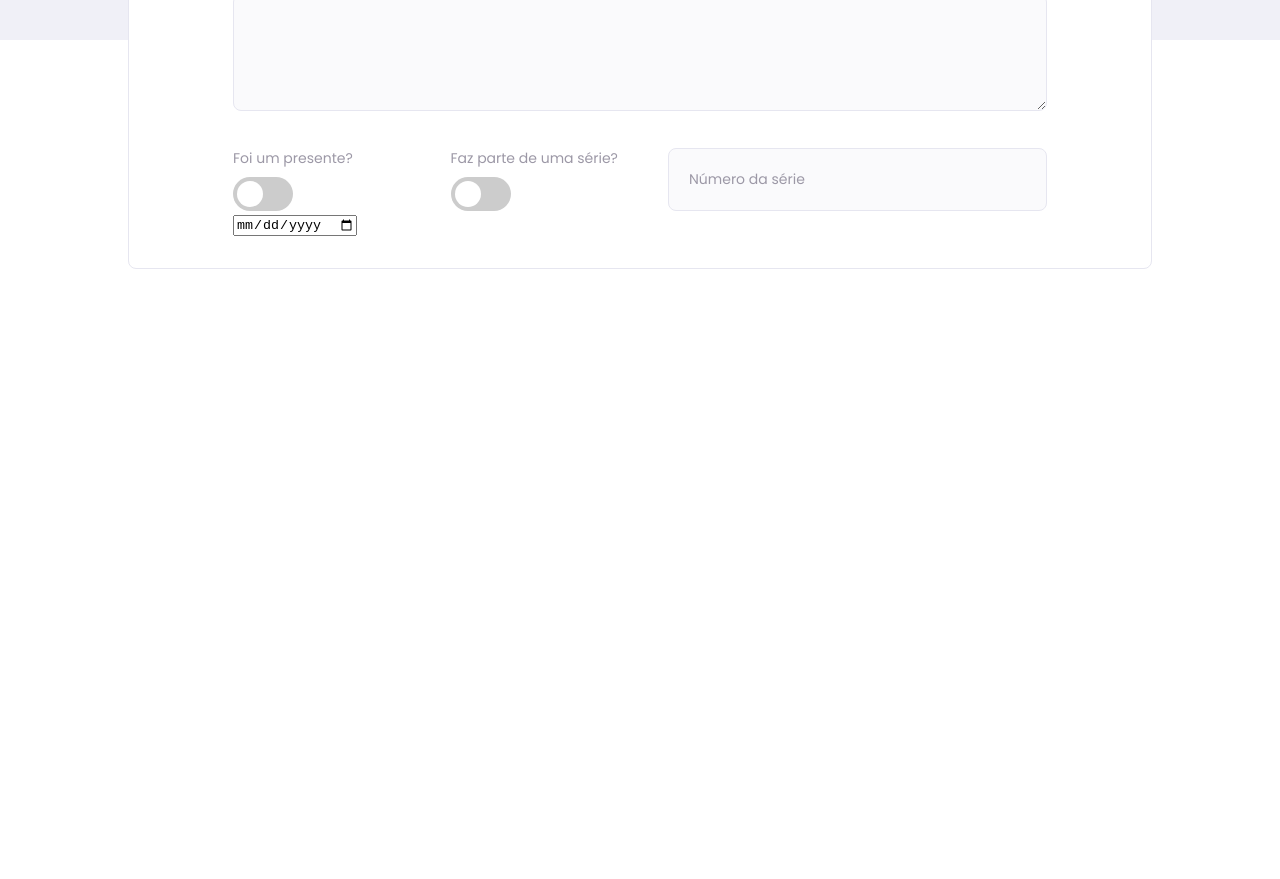
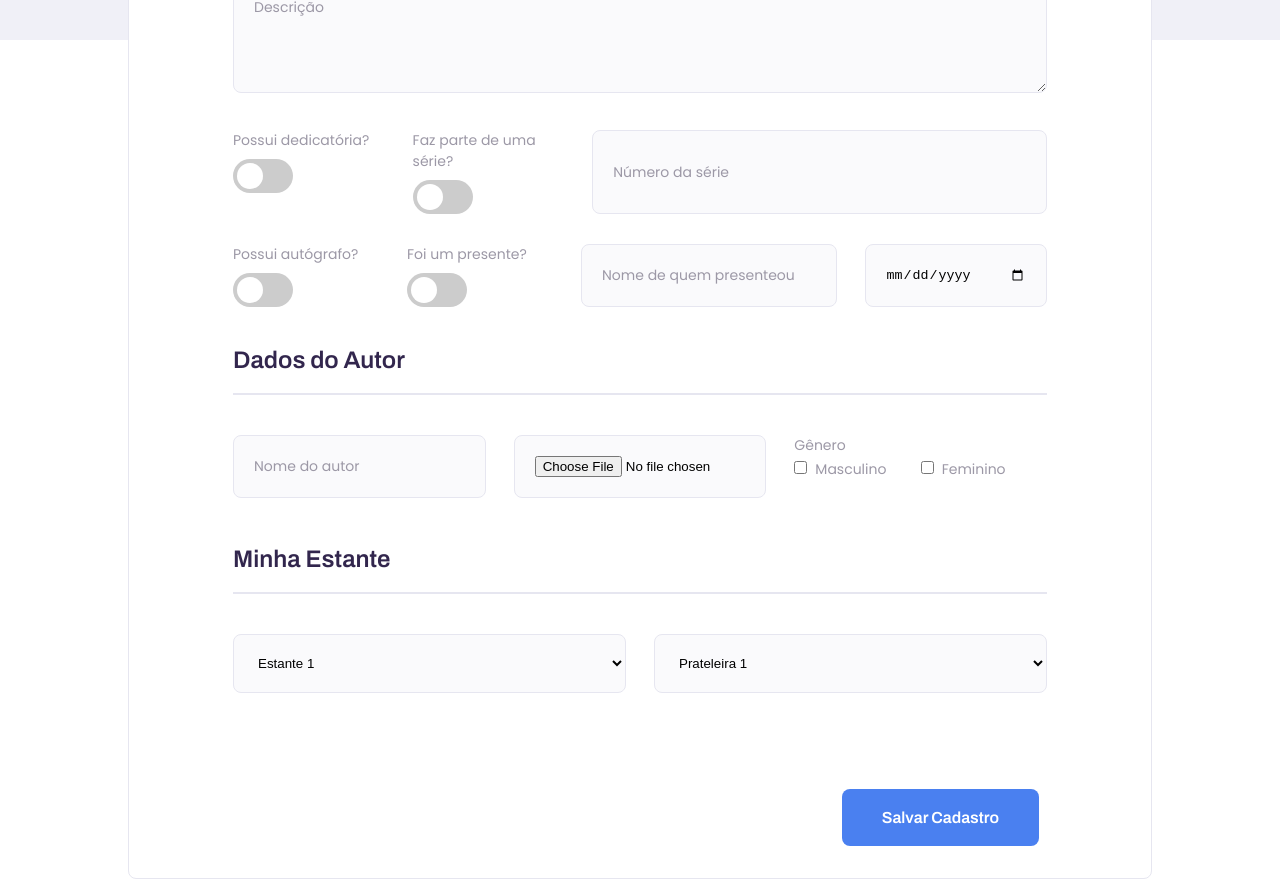
Before and after one commit to artur-coelho/minha-estante, a Vue app: page /newBook in a window 1280 px wide. Shown: the part 760-1639 px from the top of the page. Before the commit the page ends 1029 px from the top, so only its background shows below. Built offline with nearby package versions, Linux system fonts and the light colour scheme; a web font is replaced by a local one.

Commit message:
newbook form styles

```diff
--- a/src/components/books/BookRegistrationForm.vue
+++ b/src/components/books/BookRegistrationForm.vue
@@ -1,6 +1,6 @@
 <template>
-  <form-card title="Dados do livro">
-    <form class="" @submit.prevent="saveBook">
+  <form-card>
+    <form @submit.prevent="saveBook">
       <div class="form-header">
         <h3 class="form-title">Dados do Livro</h3>
         <hr />
@@ -26,17 +26,83 @@
         <input class="basic-input" type="text" placeholder="Idioma" />
       </div>
       <textarea
+        placeholder="Descrição"
         class="basic-input"
         id="description"
         rows="5"
         v-model.trim="description"
       ></textarea>
       <div class="book-data-two">
-        <base-toggle label="Foi um presente?"></base-toggle>
+        <base-toggle label="Possui dedicatória?"></base-toggle>
         <base-toggle label="Faz parte de uma série?"></base-toggle>
         <input class="basic-input" type="text" placeholder="Número da série" />
       </div>
-      <input type="date" name="" id="">
+      <div class="book-data-three">
+        <base-toggle label="Possui autógrafo?"></base-toggle>
+        <base-toggle label="Foi um presente?"></base-toggle>
+        <input
+          class="basic-input"
+          type="text"
+          placeholder="Nome de quem presenteou"
+        />
+        <input
+          class="basic-input"
+          type="date"
+          name=""
+          id=""
+          placeholder="Data"
+        />
+      </div>
+      <div class="form-header">
+        <h3 class="form-title">Dados do Autor</h3>
+        <hr />
+      </div>
+      <div class="author-data">
+        <input class="basic-input" type="text" placeholder="Nome do autor" />
+        <input class="basic-input" type="file" />
+        <div>
+          <h4>Gênero</h4>
+          <div class="checkbox-author">
+            <div>
+              <input type="checkbox" name="man" id="man" value="man" />
+              <label for="man">Masculino</label>
+            </div>
+            <div>
+              <input type="checkbox" name="woman" id="woman" value="woman" />
+              <label for="woman">Feminino</label>
+            </div>
+          </div>
+        </div>
+      </div>
+      <div class="form-header">
+        <h3 class="form-title">Minha Estante</h3>
+        <hr />
+      </div>
+      <div class="bookcase-data">
+        <select
+          class="basic-input"
+          placeholder="Selecione a estante"
+          name="bookcase"
+          id="bookcase"
+        >
+          <option value="bookcase1">Estante 1</option>
+          <option value="bookcase2">Estante 2</option>
+          <option value="bookcase3">Estante 3</option>
+        </select>
+        <select
+          class="basic-input"
+          placeholder="Selecione a prateleira"
+          name="shelf"
+          id="shelf"
+        >
+          <option value="shelf1">Prateleira 1</option>
+          <option value="shelf2">Prateleira 2</option>
+          <option value="shelf3">Prateleira 3</option>
+        </select>
+      </div>
+      <div class="button-container">
+        <base-button>Salvar Cadastro</base-button>
+      </div>
     </form>
   </form-card>
 </template>
@@ -51,13 +117,13 @@
   };
 </script>
 
-<style>
+<style scoped>
   hr {
     border: 1px solid #e6e6f0;
   }
 
   .form-header {
-    margin-bottom: 4rem;
+    margin-bottom: 40px;
   }
   .form-title {
     margin-bottom: 20px;
@@ -92,7 +158,54 @@
   .book-data-two {
     margin-top: 30px;
     display: grid;
-    grid-template-columns: 0.5fr 0.5fr 1fr;
+    grid-template-columns: 0.4fr 0.4fr 1.2fr;
     column-gap: 28px;
   }
+
+  .book-data-three {
+    margin-top: 30px;
+    margin-bottom: 40px;
+    display: grid;
+    grid-template-columns: 0.4fr 0.4fr 0.7fr 0.5fr;
+    column-gap: 28px;
+  }
+
+  .author-data {
+    margin-bottom: 48px;
+    display: grid;
+    grid-template-columns: 1fr 1fr 1fr;
+    column-gap: 28px;
+  }
+
+  h4,
+  label {
+    font-family: 'Poppins', sans-serif;
+    font-size: 14px;
+    font-weight: 400;
+    color: #9c98a6;
+  }
+
+  .checkbox-author {
+    display: grid;
+    grid-template-columns: 1fr 1fr;
+  }
+
+  input[type='checkbox'] {
+    display: inline;
+    width: auto;
+    border: none;
+    margin-right: 0.5rem;
+  }
+
+  .bookcase-data {
+    display: grid;
+    grid-template-columns: 1fr 1fr;
+    column-gap: 28px;
+  }
+
+  .button-container {
+    margin-top: 6rem;
+    display: flex;
+    justify-content: flex-end;
+  }
 </style>
--- a/src/components/ui/BaseButton.vue
+++ b/src/components/ui/BaseButton.vue
@@ -54,7 +54,7 @@
   }
 
   .small {
-    padding: 20px 0;
+    padding: 20px 40px;
     font-weight: 600;
     font-size: 16px;
   }
--- a/src/pages/auth/LoginPage.vue
+++ b/src/pages/auth/LoginPage.vue
@@ -74,6 +74,7 @@
     width: 100%;
     display: flex;
     justify-content: flex-start;
+    margin-bottom: 2rem;
   }
 
   .login-title h2 {
--- a/src/pages/auth/RegisterPage.vue
+++ b/src/pages/auth/RegisterPage.vue
@@ -47,6 +47,7 @@
   }
 
   .register-title {
+    margin-bottom: 2rem;
     font-family: 'Poppins';
     font-weight: 600;
     font-size: 36px;
--- a/src/pages/books/NewBook.vue
+++ b/src/pages/books/NewBook.vue
@@ -1,5 +1,5 @@
 <template>
-  <div class="light-bg page-container">
+  <div class="light-bg page-container new-book">
     <div class="dark-bg header-bg">
       <header>
         <div class="new-book-container">
@@ -9,6 +9,8 @@
           ><img src="@/assets/images/Intro.svg" alt="Minha Estante"
         /></router-link>
       </header>
+    </div>
+    <div class="new-book__registration-form">
       <book-registration-form></book-registration-form>
     </div>
   </div>
@@ -25,11 +27,24 @@
 </script>
 
 <style scoped>
+  .new-book {
+    position: relative;
+  }
+
+  .new-book .new-book__registration-form {
+    position: relative;
+    top: -188px;
+  }
+
   header {
-    box-sizing: border-box;
+    min-height: 368px;
     display: flex;
     justify-content: center;
+    position: relative;
+    top: 0;
+    left: 0;
   }
+
   .header-bg {
     width: 100%;
     max-height: 23rem;
```
